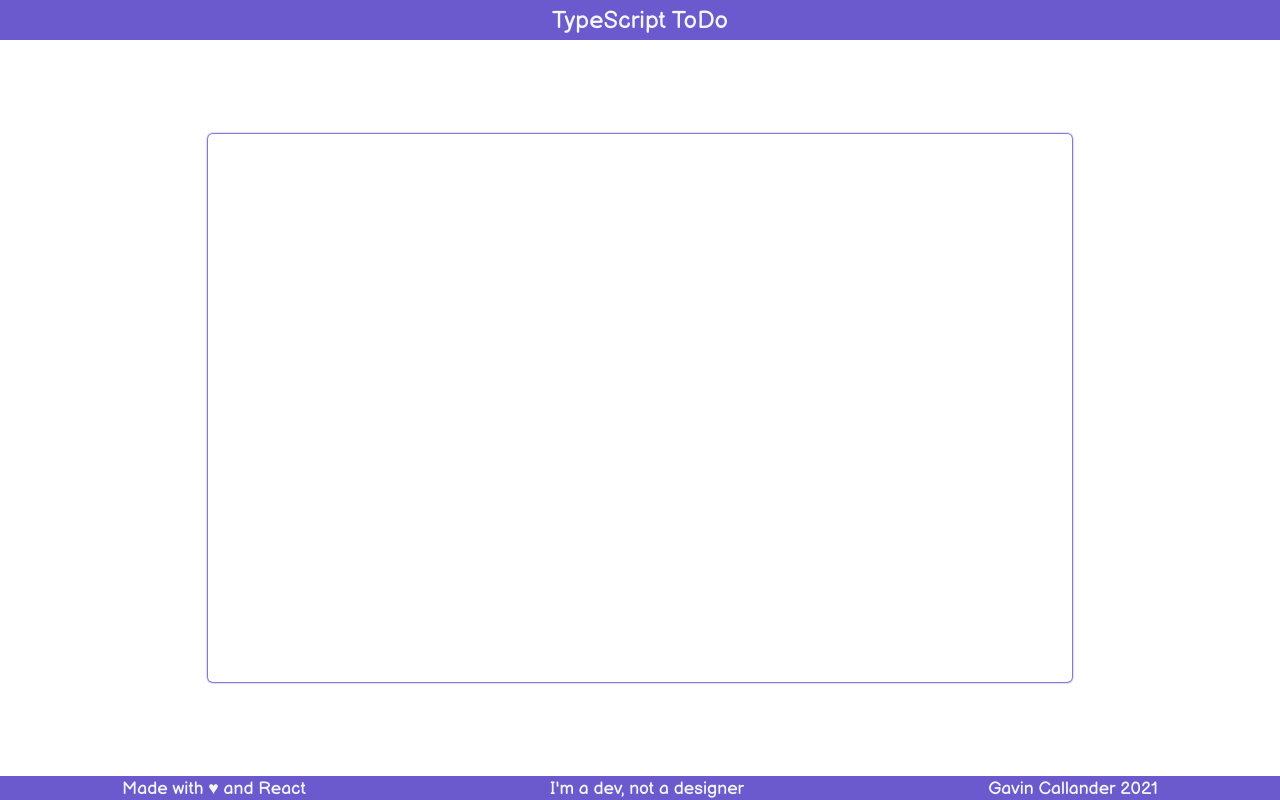
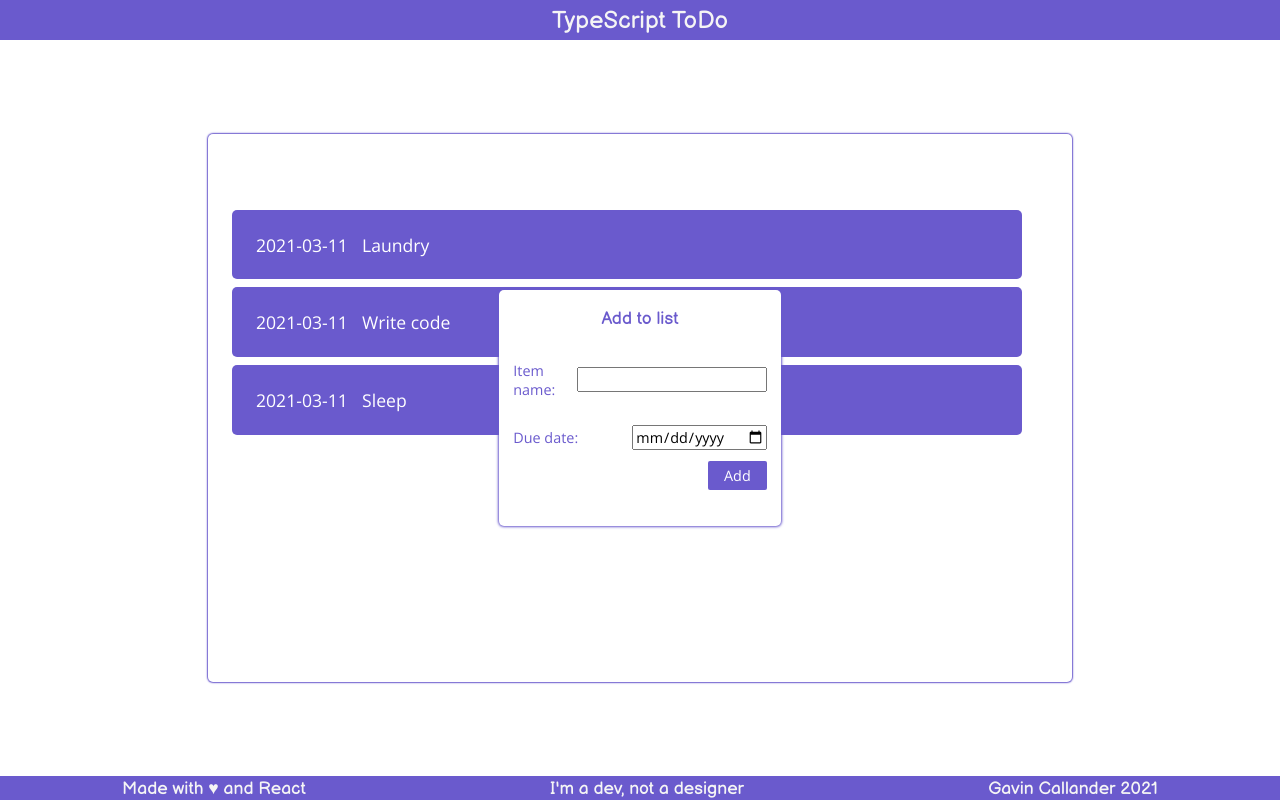
Before and after one commit to mariiamel/typescript-todo, a React (Create React App) app: page / in a window 1280 px wide. Built offline with nearby package versions, Linux system fonts and the light colour scheme.

Commit message:
some more stuff

```diff
--- a/src/App.tsx
+++ b/src/App.tsx
@@ -2,7 +2,7 @@
 import { useState } from 'react';
 
 // Page Components
-import { List } from './components';
+import { List, Modal } from './components';
 
 // Layout Components
 import { Footer, Header } from './layout';
@@ -21,9 +21,18 @@ export interface ToDo {
 
 export default function App() {
 
+  const [modalOpen, setModalOpen] = useState(true);
   const [toDos, setToDos] = useState<ToDo[]>(mockData);
 
+  const addNewToDo = (newToDo: ToDo) => {
+    setToDos(toDos => [...toDos, newToDo]);
+  };
+  const toggleModal = () => {
+    setModalOpen(!modalOpen);
+    // modalOpen ? setModalOpen(false) : setModalOpen(true);
+  };
 
+  let modalClassname = modalOpen ? "modal modal--active" : "modal";
 
   return (
     <div className="app">
@@ -32,7 +41,11 @@ export default function App() {
         <List
           toDos={toDos}
         />
-        {/* <Modal /> */}
+        <Modal
+          addNewToDo={addNewToDo}
+          className={modalClassname}
+          toggleModal={toggleModal}
+        />
       </div>
       <Footer />
     </div>
--- a/src/components/List.tsx
+++ b/src/components/List.tsx
@@ -7,11 +7,16 @@ interface ListProps {
 };
 
 export default function List(props: ListProps) {
+
+    let listItems = props.toDos.map((toDo, i) => {
+        return <ListItem toDo={toDo} />
+    });
+
     return (
         <div className="list">
             <div className="list__header"></div>
             <div className="list__body">
-
+                { listItems }
             </div>
         </div>
     )
--- a/src/components/ListItem.tsx
+++ b/src/components/ListItem.tsx
@@ -1,3 +1,4 @@
+import moment from 'moment';
 import { ToDo } from '../App';
 
 interface ListItemProps {
@@ -6,11 +7,13 @@ interface ListItemProps {
 
 export default function ListItem(props: ListItemProps) {
 
-
+    let currentDate = new Date().toString();
+    let displayDate = moment(currentDate).format('YYYY-MM-DD');
 
     return (
         <span className="list__item">
-
+            <p className="content content--one list__text">{displayDate}</p>
+            <p className="content content--one list__text">{props.toDo.name}</p>
         </span>
     )
 };
--- /dev/null
+++ b/src/components/Modal.tsx
@@ -0,0 +1,56 @@
+import { useState } from 'react';
+import { ToDo } from '../App';
+
+interface ModalProps {
+    // void implicitly returned in function pass as we are not returning an actual value from the function
+    addNewToDo: (newToDo: ToDo) => void,
+    className: string,
+    toggleModal: () => void
+}
+
+export default function Modal(props: ModalProps) {
+
+    const [name, setName] = useState('');
+    const [dueDate, setDueDate] = useState(0);
+    const [complete, setComplete] = useState(false);
+
+    const handleSubmit = (e: React.FormEvent<HTMLFormElement>) => {
+        e.preventDefault();
+        let newToDo = { name, dueDate, complete };
+        if (name && dueDate) {
+            props.addNewToDo(newToDo);
+        };
+        props.toggleModal();
+    };
+
+    return (
+        <div className={props.className}>
+            <form className="modal__form" onSubmit={e => handleSubmit(e)}>
+                <p className="heading heading--two">Add to list</p>
+                <span className="modal__form modal__form__field">
+                    <p className="content content--two">Item name:</p>
+                    <input
+                        className="content content--two"
+                        onChange={e => setName(e.target.value)}
+                        type="text"
+                    />
+                </span>
+                <span className="modal__form modal__form__field">
+                    <p className="content content--two">Due date:</p>
+                    <input
+                        className="content content--two"
+                        onChange={e => setDueDate(Date.parse(e.target.value))}
+                        type="date"
+                    />
+                </span>
+                <span className="modal__form modal__form__field modal__form__field--submit">
+                    <input
+                        className="content content--two modal__form__button"
+                        type="submit"
+                        value="Add"
+                    />
+                </span>
+            </form>
+        </div>
+    )
+};
--- a/src/components/index.ts
+++ b/src/components/index.ts
@@ -1,3 +1,4 @@
 import List from './List';
+import Modal from './Modal';
 
-export { List };
+export { List, Modal };
```
